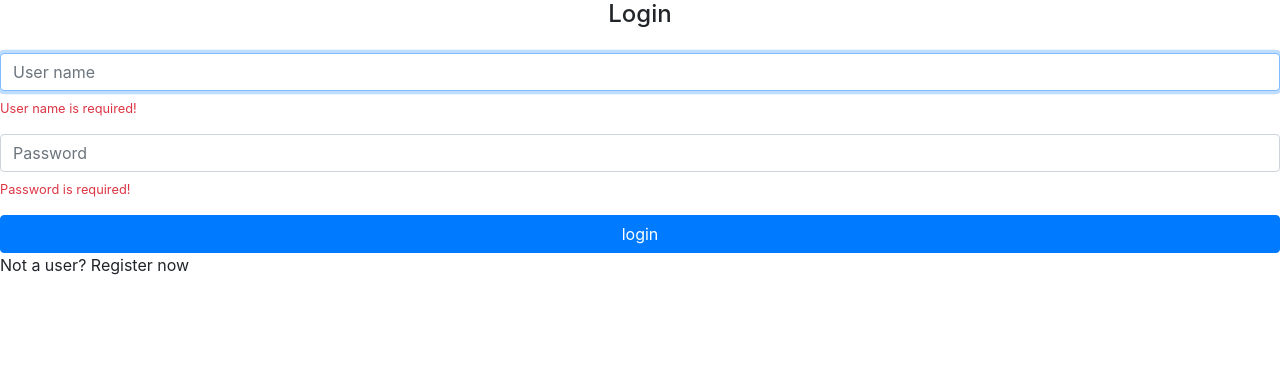
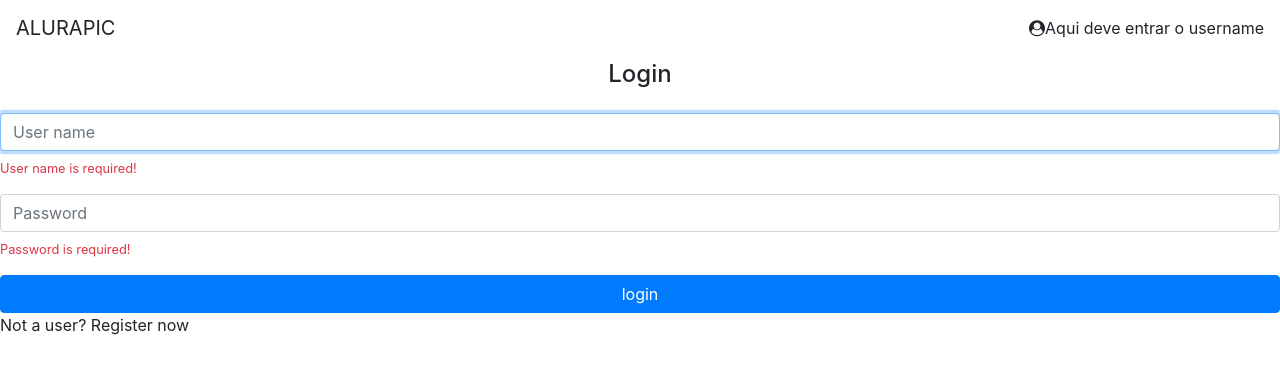
Before and after one commit to matheus-pereira/alurapic, an Angular app: page / in a window 1280 px wide. Shown: the top 374 px of the page. Built offline with nearby package versions, Linux system fonts and the light colour scheme.

Commit message:
parte 2 aula 2

```diff
--- a/src/app/app.component.html
+++ b/src/app/app.component.html
@@ -1 +1,3 @@
+<ap-header></ap-header>
+
 <router-outlet></router-outlet>
--- a/src/app/app.module.ts
+++ b/src/app/app.module.ts
@@ -6,6 +6,7 @@
 import { AppRoutingModule } from './app.routing.module';
 import { ErrorsModule } from './errors/errors.module';
 import { HomeModule } from './home/home.module';
+import { CoreModule } from './core/core.module';
 
 @NgModule({
   declarations: [
@@ -16,7 +17,8 @@
     PhotosModule,
     AppRoutingModule,
     ErrorsModule,
-    HomeModule
+    HomeModule,
+    CoreModule
   ],
   providers: [],
   bootstrap: [AppComponent]
--- a/src/app/core/auth/auth.service.ts
+++ b/src/app/core/auth/auth.service.ts
@@ -1,5 +1,7 @@
 import { Injectable } from '@angular/core';
 import { HttpClient } from '@angular/common/http';
+import { tap } from 'rxjs/operators';
+import { TokenService } from '../token/token.service';
 
 const API_URL = 'http://localhost:3000';
 
@@ -8,9 +10,22 @@
 })
 export class AuthService {
 
-  constructor(private http: HttpClient) { }
+  constructor(
+    private http: HttpClient,
+    private tokenService: TokenService
+  ) { }
 
   authenticate(userName: string, password: string) {
-    return this.http.post(`${API_URL}/user/login`, { userName, password });
+    return this.http
+      .post(
+        `${API_URL}/user/login`,
+        { userName, password },
+        { observe: 'response' }
+      )
+      .pipe(tap(res => {
+        const authToken = res.headers.get('x-access-token');
+        this.tokenService.setToken(authToken);
+        console.log(`User ${userName}  authenticated with token ${authToken}`);
+      }));
   }
 }
--- /dev/null
+++ b/src/app/core/header/header.component.html
@@ -0,0 +1,9 @@
+<header class="fixed-top">
+    <nav class="navbar navbar-light bg-white">
+        <a class="navbar-brand">ALURAPIC</a>
+        <div>
+            <i class="fa fa-user-circle"></i>
+            <a>Aqui deve entrar o username</a>
+        </div>
+    </nav>
+</header>
--- /dev/null
+++ b/src/app/core/token/token.service.ts
@@ -0,0 +1,23 @@
+import { Injectable } from '@angular/core';
+
+const KEY = 'authToken';
+
+@Injectable({ providedIn: 'root' })
+export class TokenService {
+
+    hasToken() {
+        return !!this.getToken();
+    }
+
+    setToken(token) {
+        window.localStorage.setItem(KEY, token);
+    }
+
+    getToken() {
+        return window.localStorage.getItem(KEY);
+    }
+
+    removeToken() {
+        window.localStorage.removeItem(KEY);
+    }
+}
--- a/src/index.html
+++ b/src/index.html
@@ -7,6 +7,12 @@
 
   <meta name="viewport" content="width=device-width, initial-scale=1">
   <link rel="icon" type="image/x-icon" href="favicon.ico">
+
+  <style>
+    body {
+      padding-top: 60px;
+    }
+  </style>
 </head>
 <body>
   <app-root></app-root>
```
Also changed, not shown: src/app/core/core.module.ts (added, +8 -0 lines), src/app/core/header/header.component.ts (added, +7 -0 lines).
